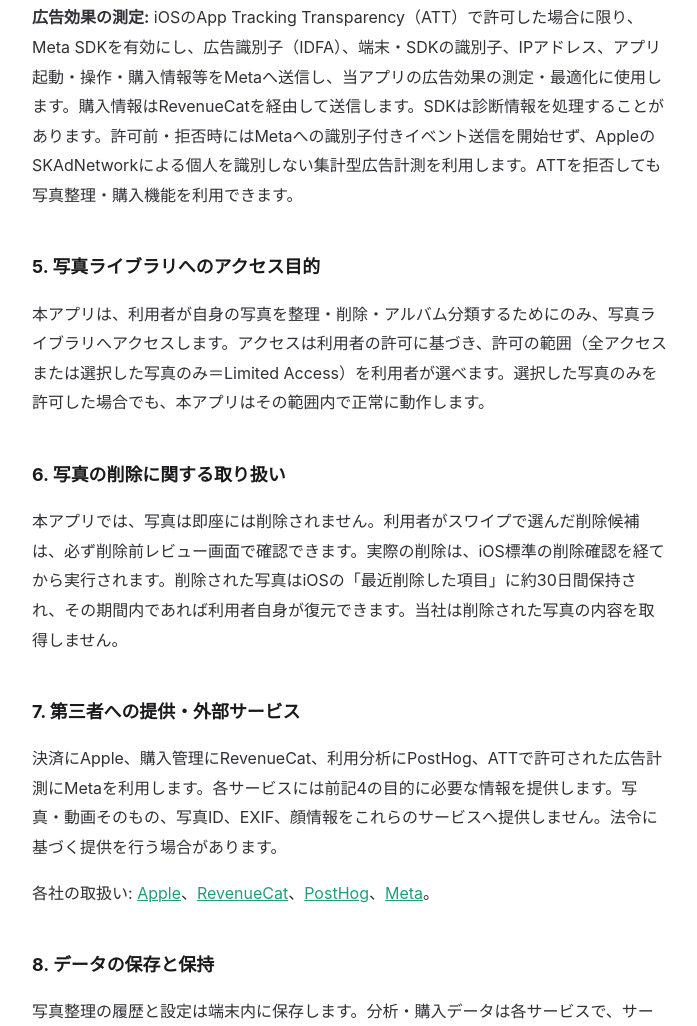
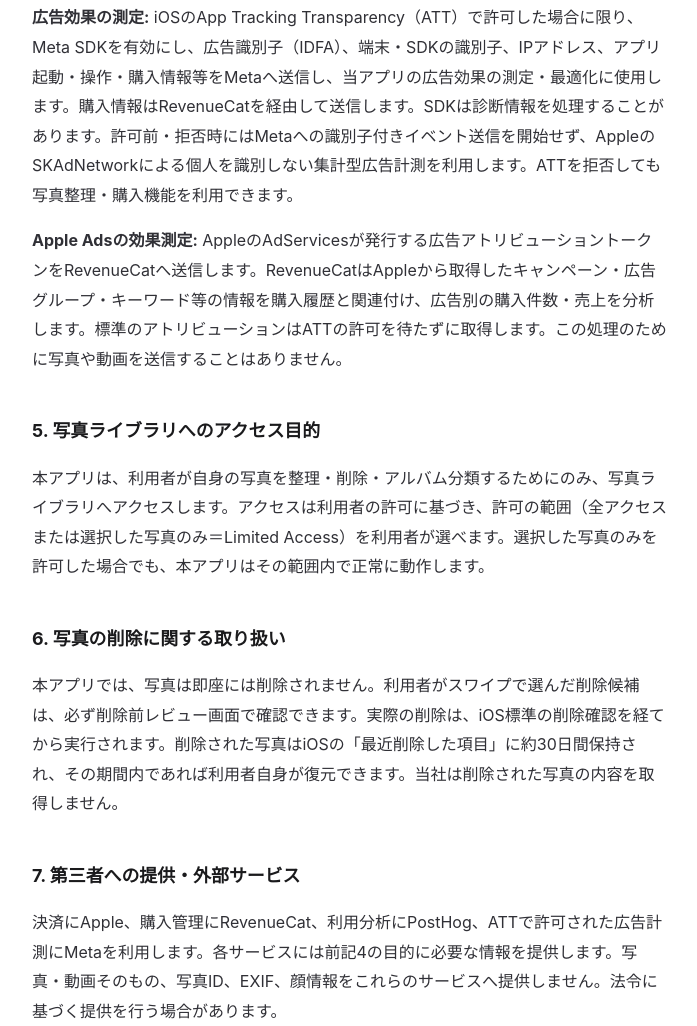
Before and after one commit to saku1110/bestswipe-legal, a plain HTML site: page privacy-ja.html in a window 1280 px wide. Shown: the part 1457-2483 px from the top of the page, without its empty margins (290-987 px from the left). Drawn offline with Linux system fonts and the light colour scheme.

Commit message:
Explain Apple Ads attribution through RevenueCat

```diff
--- a/privacy-ja.html
+++ b/privacy-ja.html
@@ -68,6 +68,7 @@
   <p><strong>利用状況の分析:</strong> PostHogに、ランダムに生成したインストール単位のID、起動・画面表示・操作・許可状態、言語、端末設定上の国・地域、App Storeの販売地域、アプリ・OS等のバージョン、商品ID、取引ID、価格・通貨、処理時間や整理枚数・容量の集計値を送信します。写真・動画そのもの、写真ID、ファイル名、アルバム名、EXIF、顔情報は送信しません。分析用IDは氏名を含みませんが、同じインストールの利用・購入履歴を関連付けるために使用します。PostHogへの送信ではIPからの位置情報付与を無効にしています。</p>
   <p><strong>購入情報:</strong> Appleが決済を処理し、RevenueCatが購入・更新・返金・有効期限と商品・取引情報を管理します。カード番号は取得しません。利用分析のため、RevenueCatの購入履歴とPostHogの分析用IDを関連付けます。</p>
   <p><strong>広告効果の測定:</strong> iOSのApp Tracking Transparency（ATT）で許可した場合に限り、Meta SDKを有効にし、広告識別子（IDFA）、端末・SDKの識別子、IPアドレス、アプリ起動・操作・購入情報等をMetaへ送信し、当アプリの広告効果の測定・最適化に使用します。購入情報はRevenueCatを経由して送信します。SDKは診断情報を処理することがあります。許可前・拒否時にはMetaへの識別子付きイベント送信を開始せず、AppleのSKAdNetworkによる個人を識別しない集計型広告計測を利用します。ATTを拒否しても写真整理・購入機能を利用できます。</p>
+  <p><strong>Apple Adsの効果測定:</strong> AppleのAdServicesが発行する広告アトリビューショントークンをRevenueCatへ送信します。RevenueCatはAppleから取得したキャンペーン・広告グループ・キーワード等の情報を購入履歴と関連付け、広告別の購入件数・売上を分析します。標準のアトリビューションはATTの許可を待たずに取得します。この処理のために写真や動画を送信することはありません。</p>
 
   <h2>5. 写真ライブラリへのアクセス目的</h2>
   <p>本アプリは、利用者が自身の写真を整理・削除・アルバム分類するためにのみ、写真ライブラリへアクセスします。アクセスは利用者の許可に基づき、許可の範囲（全アクセスまたは選択した写真のみ＝Limited Access）を利用者が選べます。選択した写真のみを許可した場合でも、本アプリはその範囲内で正常に動作します。</p>
```
